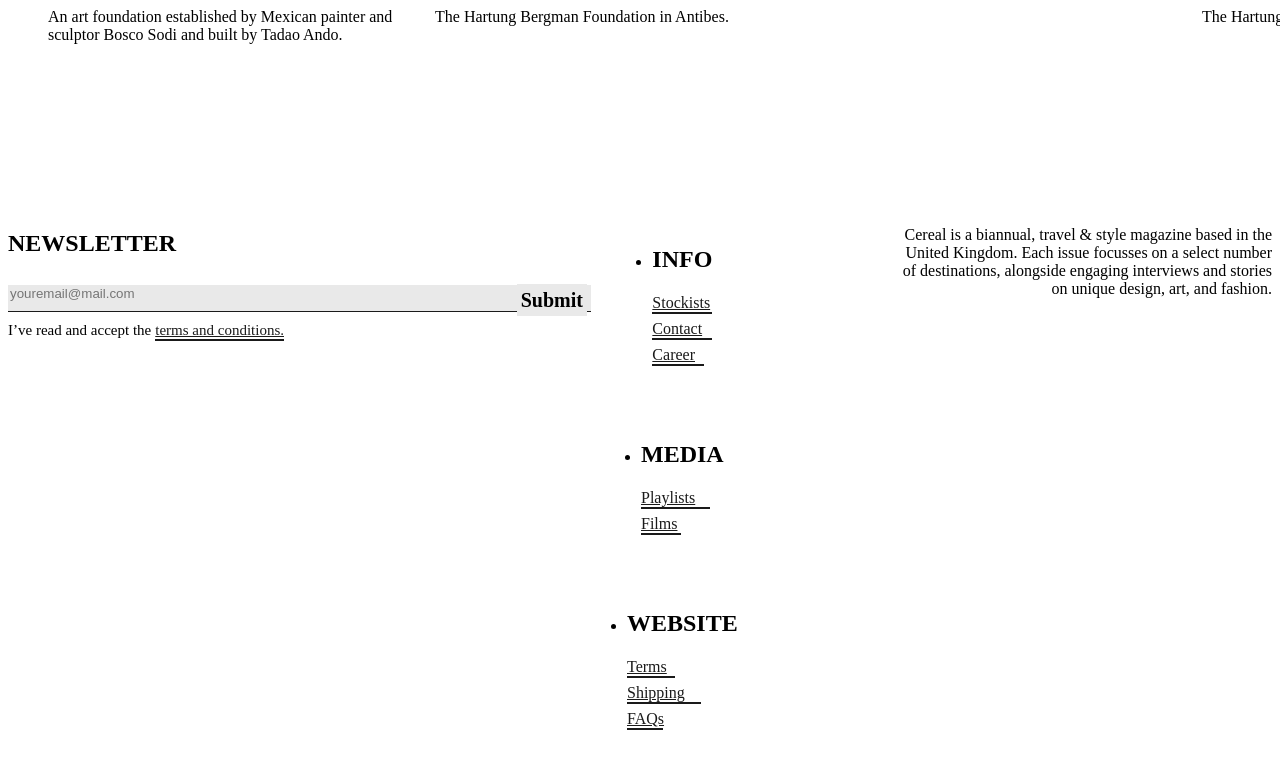
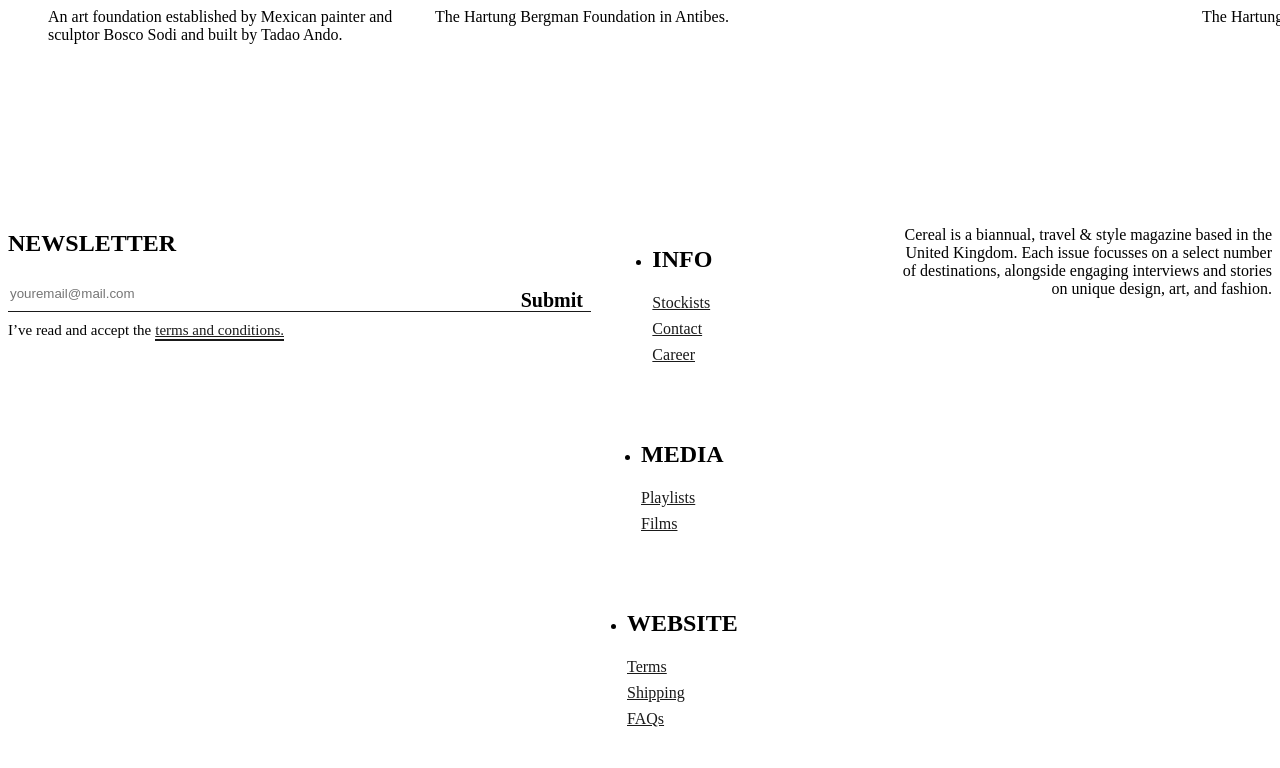
Before and after one commit to Anatoli1022/cereal, a React (Vite) app: page / in a window 1280 px wide. Shown: the part 7240-8008 px from the top of the page. Built offline with nearby package versions, Linux system fonts and the light colour scheme; the HTML template or start-up script is replaced by a standard one; a web font is replaced by a local one.

Commit message:
feat: fix footer styles

```diff
--- a/src/components/shared/footer/Footer.module.scss
+++ b/src/components/shared/footer/Footer.module.scss
@@ -32,7 +32,7 @@
   outline: none;
   width: 575px;
   min-width: 100%;
-  background-color: $color-gray;
+  background: transparent;
   border-bottom: 1px solid $color-black;
   padding-bottom: 10px;
 }
@@ -44,6 +44,7 @@
   background-color: $color-gray;
   padding: 4px;
   top: 0;
+  background: transparent;
   right: 0px;
   font-family: 'Abhaya Libre';
   font-size: 20px;
@@ -84,8 +85,12 @@
 .link {
   margin-top: 6px;
   display: block;
-  border-bottom: 2px solid $color-black;
   color: $color-black;
+  transition: 0.3s;
+  border-bottom: 2px solid transparent;
+  &:hover {
+    border-bottom: 2px solid $color-black;
+  }
 }
 .text {
   text-align: right;
```
